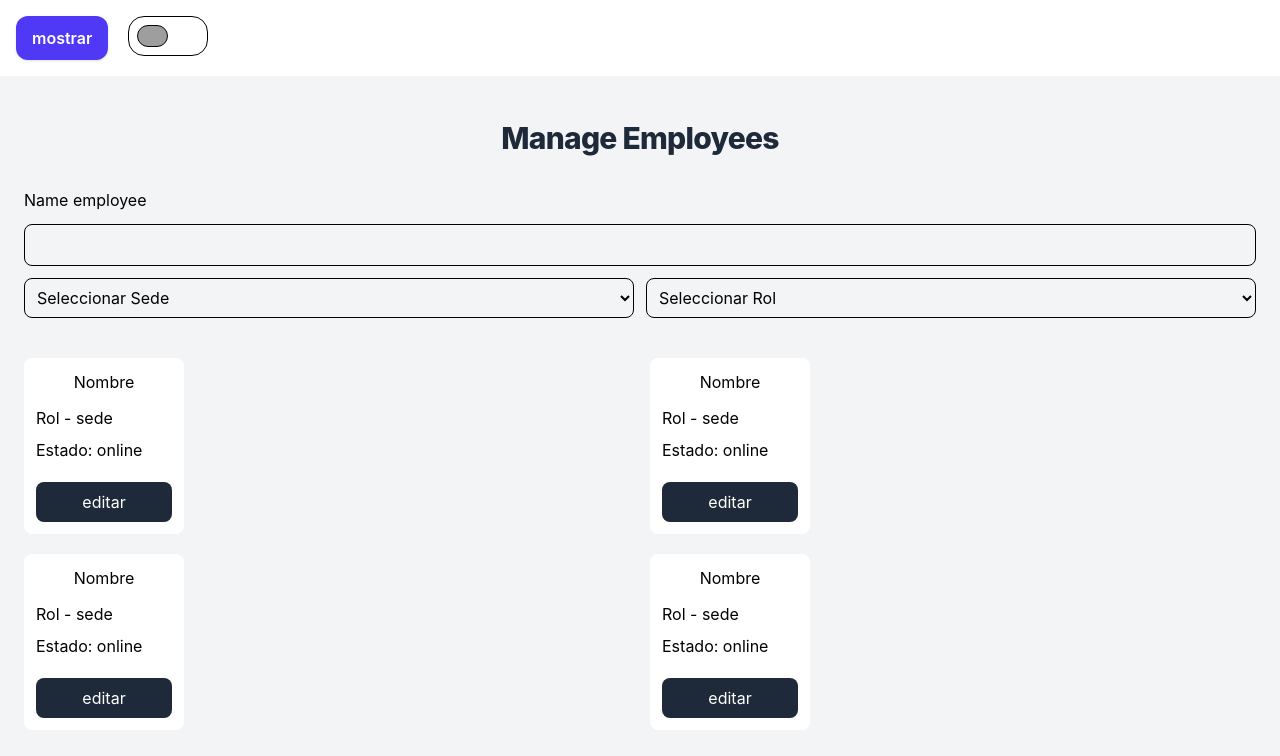
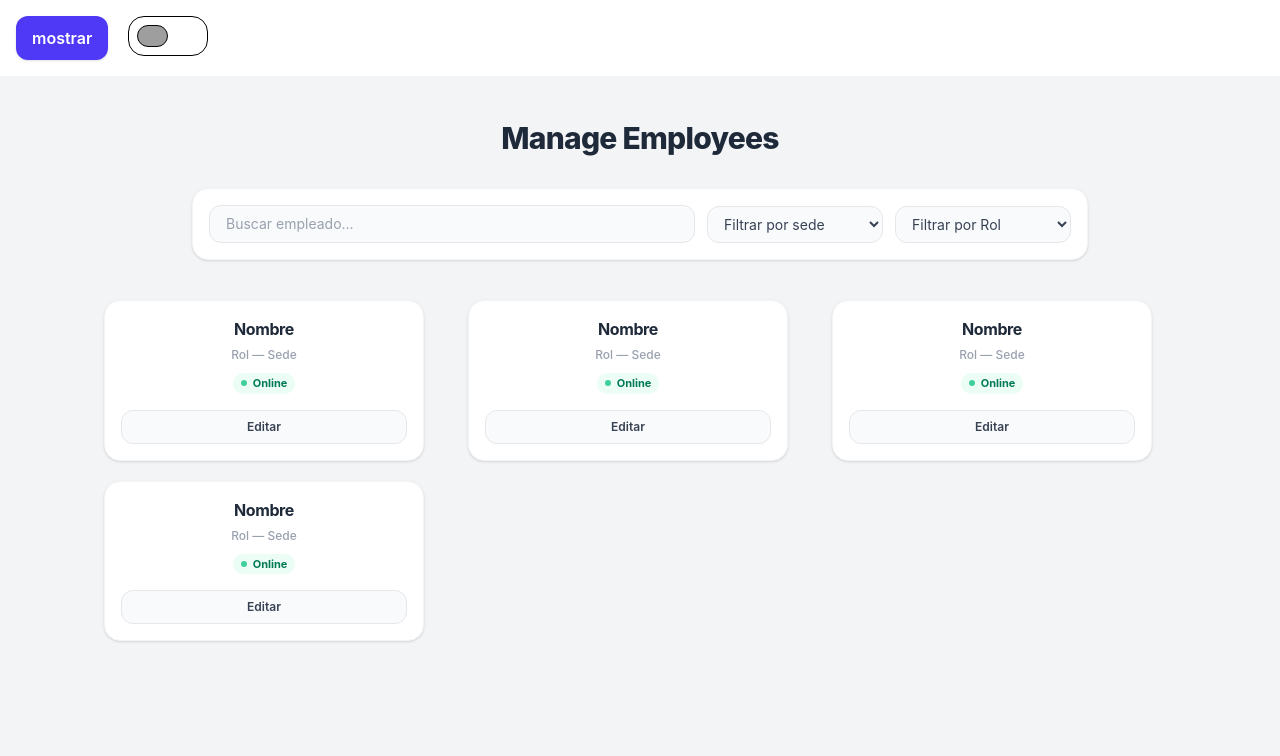
Before and after one commit to and1ru/POS-front, a React (Vite) app: page /private/manage-employees in a window 1280 px wide. Shown: the top 756 px of the page. Built offline with nearby package versions, Linux system fonts and the light colour scheme; grey boxes are pictures that could not be loaded.

Commit message:
se mejoraron los estilos de manage employees

```diff
--- /dev/null
+++ b/src/components/form-manage-employees-component.tsx
@@ -0,0 +1,41 @@
+export const FormManageEmployeesComponent = () => {
+    return(
+              <section className="mb-10">
+    <form className="mb-10 w-full max-w-4xl mx-auto flex flex-col md:flex-row gap-3 items-center bg-white p-4 rounded-2xl border border-gray-100 shadow-sm">
+
+      {/* Input de Búsqueda */}
+      <div className="relative w-full md:flex-1">
+        <input
+          type="search"
+          placeholder="Buscar empleado..."
+          className="w-full bg-gray-50 text-sm text-gray-900 placeholder-gray-400 border border-gray-200 rounded-xl py-2 px-4 transition duration-200 ease-in-out focus:outline-none focus:ring-2 focus:ring-indigo-500/20 focus:border-indigo-500 focus:bg-white"
+        />
+      </div>
+
+      {/* Contenedor de Filtros (Selects) */}
+      <div className="flex w-full md:w-auto gap-3">
+        {/* Filtro por Stock */}
+        <select
+          name="stock"
+          id="stock"
+          className="w-full md:w-44 bg-gray-50 text-sm text-gray-700 border border-gray-200 rounded-xl py-2 px-3 cursor-pointer transition duration-200 ease-in-out focus:outline-none focus:ring-2 focus:ring-indigo-500/20 focus:border-indigo-500 focus:bg-white"
+        >
+          <option value="">Filtrar por sede</option>
+        </select>
+
+        {/* Filtro por Precio */}
+        <select
+          name="price"
+          id="price"
+          className="w-full md:w-44 bg-gray-50 text-sm text-gray-700 border border-gray-200 rounded-xl py-2 px-3 cursor-pointer transition duration-200 ease-in-out focus:outline-none focus:ring-2 focus:ring-indigo-500/20 focus:border-indigo-500 focus:bg-white"
+        >
+          <option value="">Filtrar por Rol</option>
+          <option value="desc">Administrador</option>
+          <option value="asc">cajero</option>
+        </select>
+      </div>
+
+    </form>
+      </section>
+    )
+}
--- a/src/pages/Manage-employees-page.tsx
+++ b/src/pages/Manage-employees-page.tsx
@@ -1,3 +1,4 @@
+import { FormManageEmployeesComponent } from "../components/form-manage-employees-component";
 import { styles } from "../helper/style";
 import { EmployeeTargetComponent } from "./employee-card-component";
 
@@ -5,22 +6,9 @@ export const ManageEmployeesPage = () => {
   return (
     <>
       <h1 className={styles.titulos}>Manage Employees</h1>
-      <section className="mb-10">
-        <form className="grid grid-cols-2 gap-3">
-          <label htmlFor="" className="col-span-2">Name employee</label>
-          <input type="text" className="border p-2 rounded-lg col-span-2"/>
-          <select className="border p-2 rounded-lg">
-            <option value="">Seleccionar Sede</option>
-          </select>
-          <select name="" id="" className="border p-2 rounded-lg">
-            <option value="">Seleccionar Rol</option>
-            <option value="admin">Admin</option>
-            <option value=""></option>
-          </select>
-        </form>
-      </section>
+      <FormManageEmployeesComponent/>
 
-      <section className="grid grid-cols-2 gap-5">
+      <section className="grid gap-5 px-20 grid-cols-2 xl:grid-cols-3">
         <EmployeeTargetComponent id={1}/>
         <EmployeeTargetComponent id={2}/>
         <EmployeeTargetComponent id={3}/>
--- a/src/pages/employee-card-component.tsx
+++ b/src/pages/employee-card-component.tsx
@@ -1,24 +1,46 @@
 import { useNavigate } from "react-router-dom";
 
 interface Props {
-    id:number;
+  id: number;
 }
 
-export const EmployeeTargetComponent = ({id}:Props) => {
-    const navegar = useNavigate()
-    function handleClick() {
-        navegar(`/private/employee/${id}`, {replace:true})
-    }
+export const EmployeeTargetComponent = ({ id }: Props) => {
+  const navegar = useNavigate();
+
+  function handleClick() {
+    navegar(`/private/employee/${id}`, { replace: true });
+  }
+
   return (
-    <div className="w-40 bg-white p-3 rounded-lg">
-      <h3 className="text-center mb-3">Nombre</h3>
-      <p className="mb-2">Rol - sede</p>
-      <p>Estado: online</p>
+    <div className="w-80 bg-white border border-gray-100 rounded-2xl shadow-sm p-4 flex flex-col justify-between transition-all duration-200 hover:shadow-md hover:border-gray-200">
+
+      {/* Información Principal */}
+      <div className="flex flex-col items-center text-center gap-1.5">
+        {/* Nombre */}
+        <h3 className="font-bold text-gray-800 text-base tracking-tight truncate w-full capitalize">
+          Nombre
+        </h3>
+
+        {/* Rol y Sede */}
+        <p className="text-xs font-medium text-gray-400 truncate w-full">
+          Rol — Sede
+        </p>
+
+        {/* Badge de Estado (Online) */}
+        <div className="inline-flex items-center gap-1.5 bg-emerald-50 text-emerald-700 px-2 py-0.5 rounded-full text-[11px] font-bold mt-1">
+          <span className="w-1.5 h-1.5 rounded-full bg-emerald-500 animate-pulse" />
+          Online
+        </div>
+      </div>
+
+      {/* Botón de Acción */}
       <button
-      onClick={handleClick}
-      className="p-2 bg-gray-800 w-full rounded-lg text-white mt-5 cursor-pointer">
-        editar
+        onClick={handleClick}
+        className="w-full bg-gray-50 hover:bg-indigo-50 text-gray-700 hover:text-indigo-700 font-semibold text-xs py-2 px-3 rounded-xl border border-gray-200 hover:border-indigo-100 transition-colors duration-150 cursor-pointer mt-4"
+      >
+        Editar
       </button>
+
     </div>
   );
 };
```
